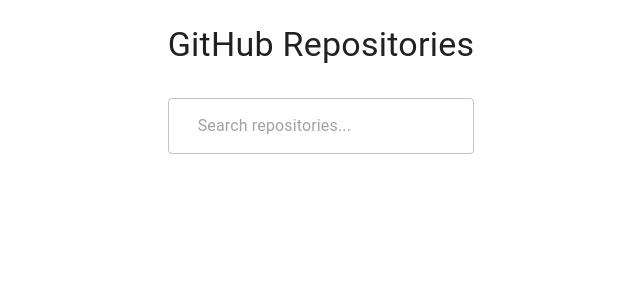
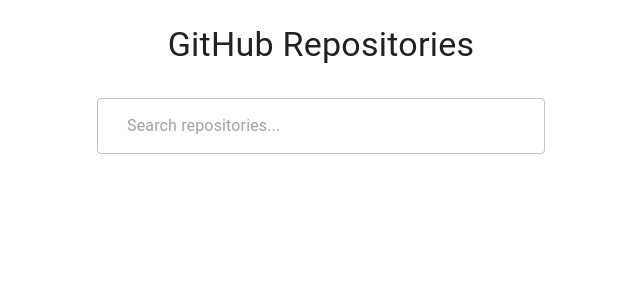
Before and after one commit to ic-768/google-repos, a React (Vite) app: page / in a window 1280 px wide. Shown: the top 300 px of the page, without its empty margins (319-959 px from the left). Built offline with nearby package versions, Linux system fonts and the light colour scheme; no server answers; some icons are missing.

Commit message:
Clean up

```diff
--- a/index.css
+++ b/index.css
@@ -1,7 +1,7 @@
 @import "tailwindcss";
 
 :root {
+  width: 100vw;
   display: flex;
   flex-direction: column;
-  align-items: center;
 }
--- a/src/components/ui/ExpandMoreButton.tsx
+++ b/src/components/ui/ExpandMoreButton.tsx
@@ -10,8 +10,8 @@
 /**
  * Shamelessly stolen from https://mui.com/material-ui/react-card/
  */
-const ExpandMoreButton = styled(({ expand, sx, ...other }: ExpandMoreProps) => (
-  <IconButton {...other} data-expanded={expand} sx={sx} />
+const ExpandMoreButton = styled(({ expand, ...other }: ExpandMoreProps) => (
+  <IconButton {...other} data-expanded={expand} />
 ))(({ theme }) => ({
   transition: theme.transitions.create("transform", {
     duration: theme.transitions.duration.shortest,
```
Also changed, not shown: 1 other file (tests, documents, lock files or other folders).
